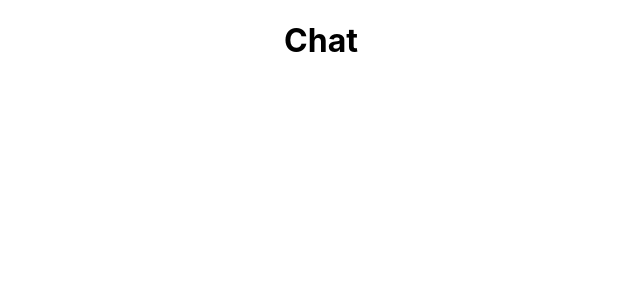
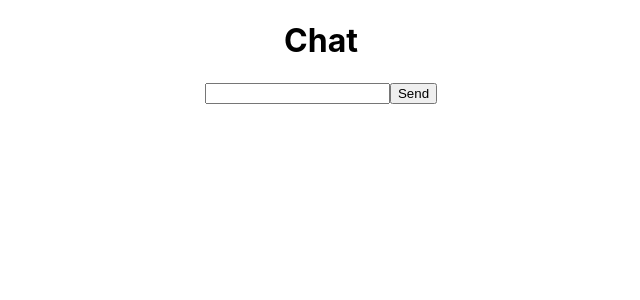
Before and after one commit to dewinterjack/chatter, a React (Create React App) app: page / in a window 1280 px wide. Shown: the top 300 px of the page, without its empty margins (319-959 px from the left). Built offline with nearby package versions, Linux system fonts and the light colour scheme.

Commit message:
Display messages in list

```diff
--- a/src/components/Chat.tsx
+++ b/src/components/Chat.tsx
@@ -3,7 +3,20 @@ import { RootState } from "../store/index";
 import { connect } from "react-redux";
 import React from "react";
 
-const Chat = () => <h1>Chat</h1>;
+function Chat(props: any) {
+  const messageList = () =>
+    props.messages.map((message: any) => <li>{message.message}</li>);
+  return (
+    <div>
+      <h1>Chat</h1>
+      <form>
+        <input type="text" />
+        <input type="submit" value="Send" />
+      </form>
+      <div>{messageList()}</div>
+    </div>
+  );
+}
 
 const mapDispatch = {
   sendMessage: () => ({ type: "SEND_MESSAGE" })
```
